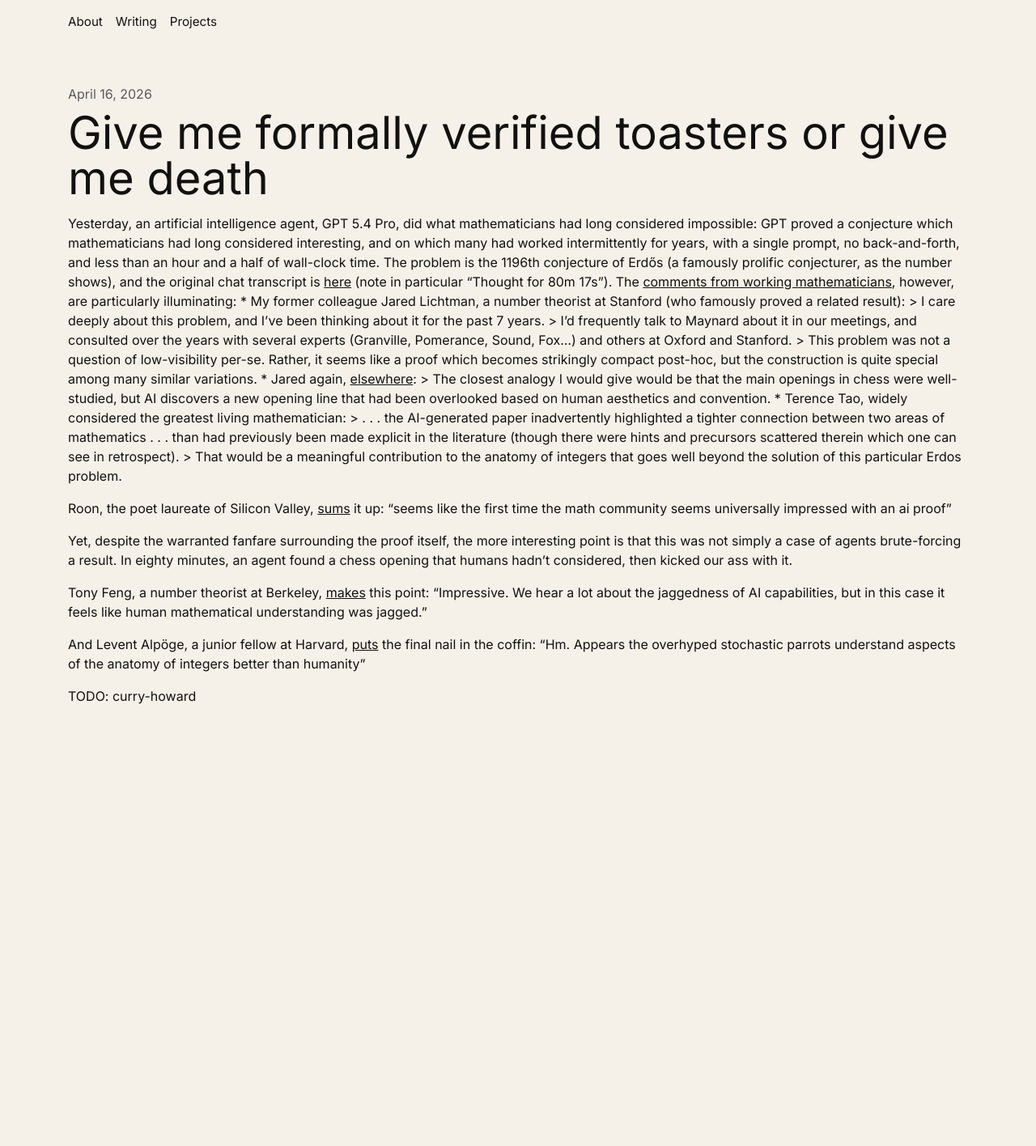
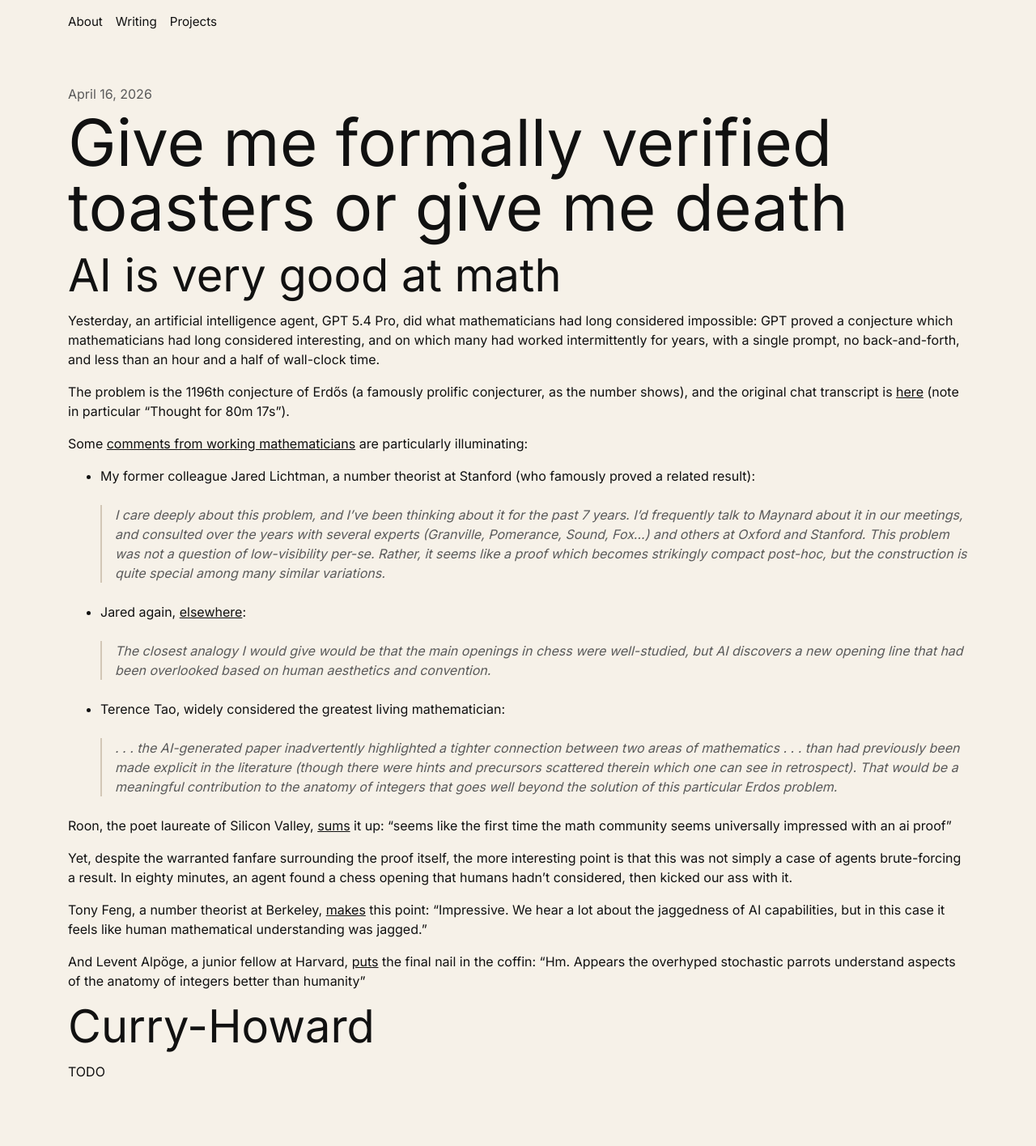
Before and after one commit to wrsturgeon/wrsturgeon.github.io, a Jekyll site: the page built from _posts/2026-04-16-first-post.md, in a window 1280 px wide. Shown: the whole page at 81% size. Built offline with Jekyll 4.4.1, drawn with Linux system fonts in a browser that asks for light colours; before the commit the page ends 952 px from its top, so only the background shows below that.

Commit message:
fix: markdown style

```diff
--- a/_posts/2026-04-16-first-post.md
+++ b/_posts/2026-04-16-first-post.md
@@ -4,21 +4,26 @@
 excerpt: On the upcoming tsunami of AI-discovered vulnerabilities
 ---
 
+# AI is very good at math
+
 Yesterday, an artificial intelligence agent, GPT 5.4 Pro, did what mathematicians had long considered impossible:
 GPT proved a conjecture which mathematicians had long considered interesting, and on which many had worked intermittently for years,
 with a single prompt, no back-and-forth, and less than an hour and a half of wall-clock time.
+
 The problem is the 1196th conjecture of Erdős (a famously prolific conjecturer, as the number shows),
 and the original chat transcript is [here](https://chatgpt.com/share/69dd1c83-b164-8385-bf2e-8533e9baba9c) (note in particular "Thought for 80m 17s").
-The [comments from working mathematicians](https://www.erdosproblems.com/forum/thread/1196), however, are particularly illuminating:
-    * My former colleague Jared Lichtman, a number theorist at Stanford (who famously proved a related result):
-          > I care deeply about this problem, and I've been thinking about it for the past 7 years.
-          > I'd frequently talk to Maynard about it in our meetings, and consulted over the years with several experts (Granville, Pomerance, Sound, Fox...) and others at Oxford and Stanford.
-          > This problem was not a question of low-visibility per-se. Rather, it seems like a proof which becomes strikingly compact post-hoc, but the construction is quite special among many similar variations.
-    * Jared again, [elsewhere](https://x.com/jdlichtman/status/2044298382852927894):
-          > The closest analogy I would give would be that the main openings in chess were well-studied, but AI discovers a new opening line that had been overlooked based on human aesthetics and convention.
-    * Terence Tao, widely considered the greatest living mathematician:
-          > . . . the AI-generated paper inadvertently highlighted a tighter connection between two areas of mathematics . . . than had previously been made explicit in the literature (though there were hints and precursors scattered therein which one can see in retrospect).
-          > That would be a meaningful contribution to the anatomy of integers that goes well beyond the solution of this particular Erdos problem.
+
+Some [comments from working mathematicians](https://www.erdosproblems.com/forum/thread/1196) are particularly illuminating:
+
+* My former colleague Jared Lichtman, a number theorist at Stanford (who famously proved a related result):
+  > I care deeply about this problem, and I've been thinking about it for the past 7 years.
+  > I'd frequently talk to Maynard about it in our meetings, and consulted over the years with several experts (Granville, Pomerance, Sound, Fox...) and others at Oxford and Stanford.
+  > This problem was not a question of low-visibility per-se. Rather, it seems like a proof which becomes strikingly compact post-hoc, but the construction is quite special among many similar variations.
+* Jared again, [elsewhere](https://x.com/jdlichtman/status/2044298382852927894):
+  > The closest analogy I would give would be that the main openings in chess were well-studied, but AI discovers a new opening line that had been overlooked based on human aesthetics and convention.
+* Terence Tao, widely considered the greatest living mathematician:
+  > . . . the AI-generated paper inadvertently highlighted a tighter connection between two areas of mathematics . . . than had previously been made explicit in the literature (though there were hints and precursors scattered therein which one can see in retrospect).
+  > That would be a meaningful contribution to the anatomy of integers that goes well beyond the solution of this particular Erdos problem.
 
 Roon, the poet laureate of Silicon Valley, [sums](https://x.com/tszzl/status/2044442153833644102) it up: "seems like the first time the math community seems universally impressed with an ai proof"
 
--- a/assets/css/main.scss
+++ b/assets/css/main.scss
@@ -108,6 +108,38 @@
   margin: 0 0 0.5rem;
 }
 
+.post-header h1 {
+  font-size: clamp(2.75rem, 8vw, 5rem);
+}
+
+.post h2 {
+  margin-top: 2.5rem;
+  margin-bottom: 1rem;
+  font-size: clamp(1.5rem, 4vw, 2.25rem);
+  line-height: 1.1;
+  font-weight: 500;
+}
+
+.post h3 {
+  margin-top: 2rem;
+  margin-bottom: 0.75rem;
+  font-size: clamp(1.2rem, 3vw, 1.5rem);
+  line-height: 1.2;
+  font-weight: 600;
+}
+
+blockquote {
+  margin: 1.5rem 0;
+  padding-left: 1rem;
+  border-left: 2px solid var(--rule);
+  color: var(--muted);
+  font-style: italic;
+}
+
+blockquote p {
+  margin: 0.75rem 0;
+}
+
 .feed-link {
   margin-top: 2rem;
 }
```
Also changed, not shown: other parts of _posts/2026-04-16-first-post.md (+3 -1 lines).
